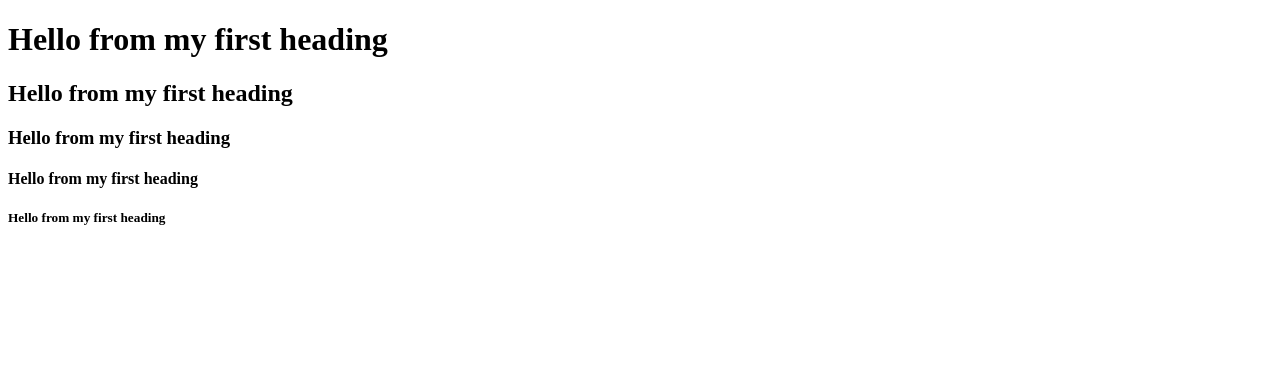
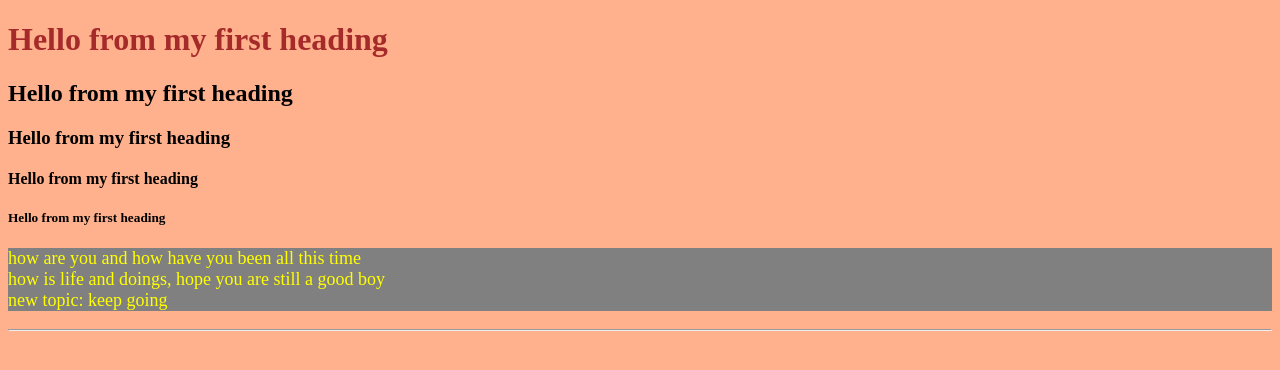
Before and after one commit to peterdaniel000/wed_DEV, a plain HTML site: page heading.html in a window 1280 px wide. Drawn offline with Linux system fonts and the light colour scheme.

Commit message:
web design

```diff
--- a/heading.html
+++ b/heading.html
@@ -3,6 +3,7 @@
 <html>
     <head>
         <title>heading</title>
+        <link rel="stylesheet" href="style.css">
     </head>
 
     <body>
@@ -11,5 +12,9 @@
        <h3>Hello from my first heading</h3>
        <h4>Hello from my first heading</h4>
        <h5>Hello from my first heading</h5>
+
+       <p> how are you and how have you been all this time <br>
+        how is life and doings, hope you are still a good boy<br>
+        new topic: keep going <hr></p>
     </body>
 </html>
--- a/style.css
+++ b/style.css
@@ -2,7 +2,17 @@ body{
     background-color:rgba(255, 81, 0, 0.452);
     animation: infinite;
 }
+p{
+    color: yellow;
+    background-color: grey;
+    font-size: large;
+
+}
+h1{
+    color: brown;
+}
+
 img{
-    background: fixed;
-   background: scroll;
+    width: 500;
+    height: 100;
 }
```
Also changed, not shown: index.html (+4 -2 lines).
